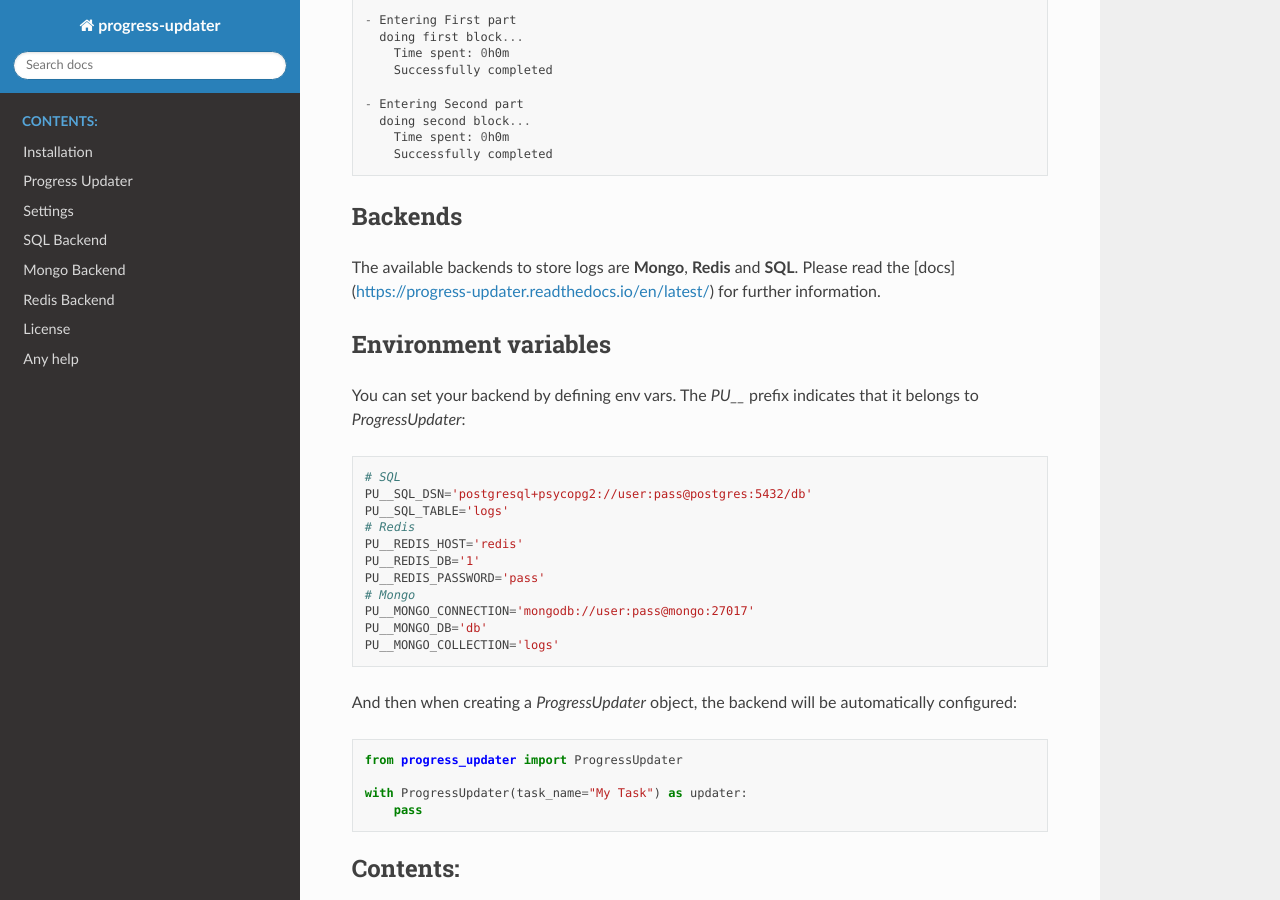
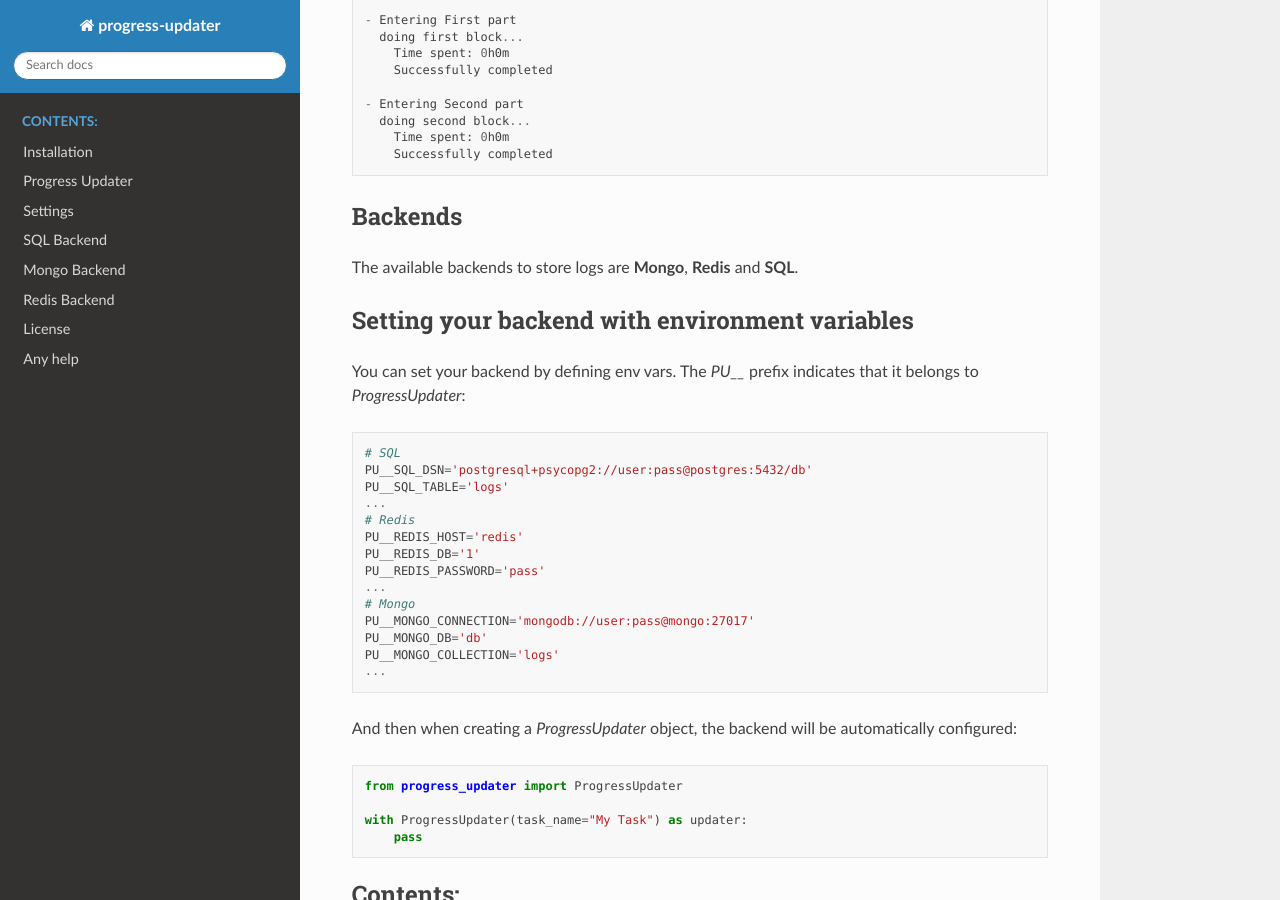
Before and after one commit to pyprogrammerblog/progress-updater, a Sphinx documentation site: the page built from docs/index.rst, in a window 1280 px wide and 900 px high, scrolled down 985 px. Built offline with Sphinx 7.4.7 and the Read the Docs theme 2.0.0, drawn with Linux system fonts in a browser that asks for light colours.

Commit message:
Release 0.1.9 (#11)

```diff
--- a/docs/index.rst
+++ b/docs/index.rst
@@ -62,25 +62,26 @@ The output is::
 Backends
 -------------------
 The available backends to store logs are **Mongo**, **Redis** and **SQL**.
-Please read the [docs](https://progress-updater.readthedocs.io/en/latest/)
-for further information.
 
-Environment variables
------------------------
+Setting your backend with environment variables
+---------------------------------------------------
 You can set your backend by defining env vars.
 The `PU__` prefix indicates that it belongs to `ProgressUpdater`::
 
    # SQL
    PU__SQL_DSN='postgresql+psycopg2://user:pass@postgres:5432/db'
    PU__SQL_TABLE='logs'
+   ...
    # Redis
    PU__REDIS_HOST='redis'
    PU__REDIS_DB='1'
    PU__REDIS_PASSWORD='pass'
+   ...
    # Mongo
    PU__MONGO_CONNECTION='mongodb://user:pass@mongo:27017'
    PU__MONGO_DB='db'
    PU__MONGO_COLLECTION='logs'
+   ...
 
 
 And then when creating a `ProgressUpdater` object, the backend will be
--- a/docs/mongo.rst
+++ b/docs/mongo.rst
@@ -16,4 +16,4 @@ Mongo Backend
 
 .. automodule:: progress_updater.backends.mongo
     :members: MongoLog
-    :exclude-members: mongo_collection, backend
+    :exclude-members: mongo_collection
--- a/pyproject.toml
+++ b/pyproject.toml
@@ -1,6 +1,6 @@
 [tool.poetry]
 name = "progress_updater"
-version = "0.1.8"
+version = "0.1.9"
 description = "Progress Updater"
 readme = "README.md"
 license = "LICENSE"
```
Also changed, not shown: CHANGELOG.md (+6 -0 lines), README.md (+5 -2 lines), 1 other file.
